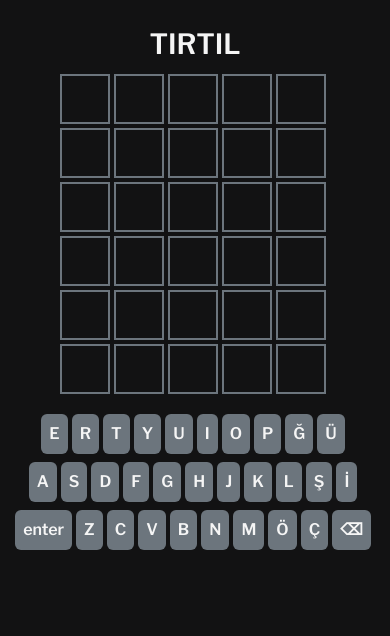
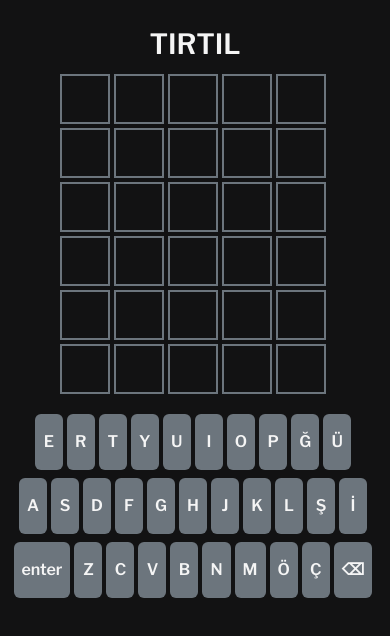
Before and after one commit to melodidev/tirtil, a React (Vite) app: page / in a window 390 px wide. Shown: the top 636 px of the page. Built offline with nearby package versions, Linux system fonts and the light colour scheme.

Commit message:
Style keyboard

```diff
--- a/src/App.css
+++ b/src/App.css
@@ -72,8 +72,8 @@ body {
 }
 
 @media only screen and (max-width: 576px) {
-  .min-width-unset {
-    min-width: unset;
+  .min-width-28 {
+    min-width: 28px;
   }
 
   .fs-key {
--- a/src/App.jsx
+++ b/src/App.jsx
@@ -90,7 +90,9 @@ export default function App() {
   }
 
   function handleKeyPress(event) {
-    if (disabled) return;
+    if (disabled && event.key == "Enter") {
+      playAgain();
+    } else if (disabled) return;
 
     let key = toLowerCaseCustom(event.key);
     if (key == "backspace") {
--- a/src/components/Keyboard.jsx
+++ b/src/components/Keyboard.jsx
@@ -6,7 +6,7 @@ let keyboard = [
 
 export default function Keyboard(props) {
   function getClassName(key, target, guesses, currentGuessIndex) {
-    let classNames = "d-flex justify-content-center rounded cursor-pointer fs-key min-width-unset min-width-sm-35 me-1 p-2";
+    let classNames = "d-flex justify-content-center rounded cursor-pointer fs-key min-width-28 min-width-sm-35 me-1 px-2 py-3 py-sm-2";
     let bg = "bg-secondary";
     let greenLetters = [];
 
```
